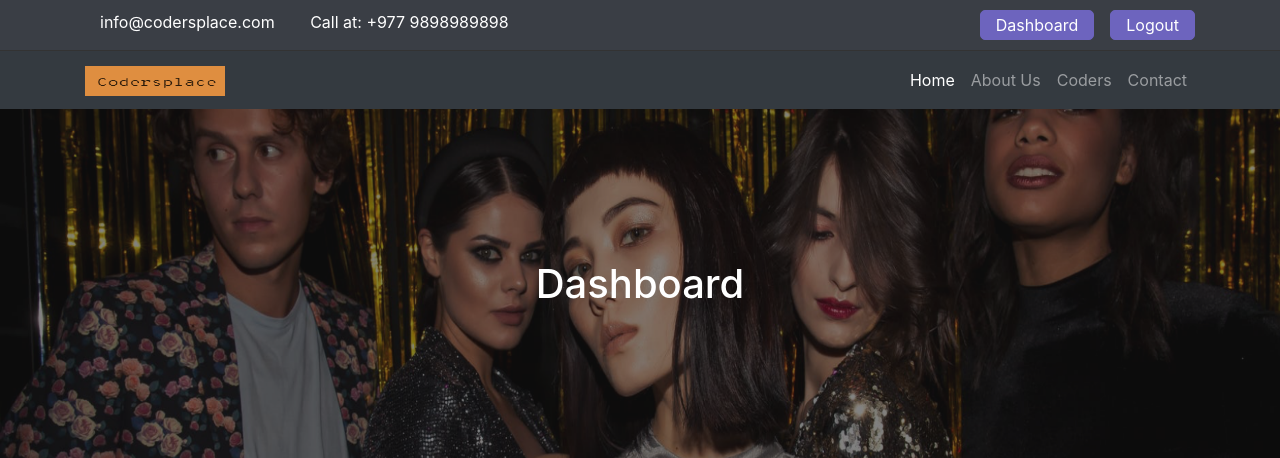
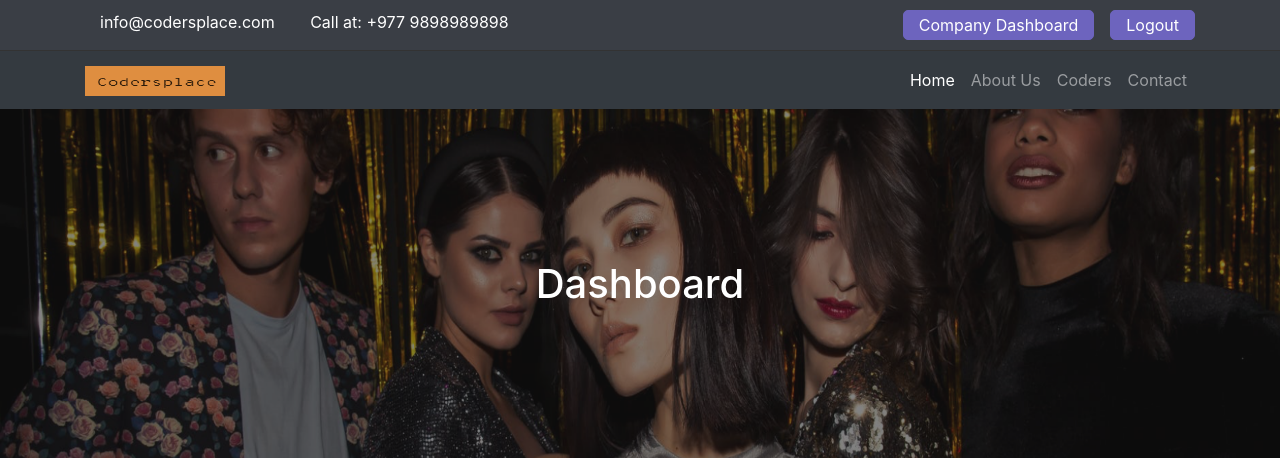
Before and after one commit to samratiam/Codersplace, a Django app: page /accounts/dashboard/ in a window 1280 px wide. Shown: the top 458 px of the page. Run offline with Django 4.2, Linux system fonts and the light colour scheme; a user stored in the database is signed in; data comes from the database, SQL or seed files in the repository; tables that the repository leaves empty hold one stand-in row (values such as "Sample post"); some libraries are stand-ins or nearby versions.

Commit message:
Display different dashboard name based on account type

```diff
--- a/templates/includes/header.html
+++ b/templates/includes/header.html
@@ -1,19 +1,33 @@
 {% load static %}
 
-<header class="header ">
+<header class="header">
 	<div class="container">
-      <div class="row ">
+		<div class="row">
 			<div class="col-md-6 header-info">
-          <a href="mailto:info@codersplace.com" class="mr-3">info@codersplace.com</a>
+				<a href="mailto:info@codersplace.com" class="mr-3"
+					>info@codersplace.com</a
+				>
 				<span>Call at: +977 9898989898 </span>
 			</div>
 			<div class="header-buttons col-md-6 d-flex justify-content-end">
-          {% if user.is_authenticated %}
-            <a class="btn btn-accent mr-3" href="{% url 'dashboard' %}">Dashboard</a>
-            <a class="btn btn-accent " href="{% url 'logout' %}">Logout</a>
+				{% if user.is_authenticated %} {%if user.account_type == "Company"%}
+				<a class="btn btn-accent mr-3" href="{% url 'dashboard' %}"
+					>{{user.account_type}} Dashboard
+				</a>
+				{%elif user.account_type == "Coder"%}
+				<a class="btn btn-accent mr-3" href="{% url 'dashboard' %}"
+					>{{user.account_type}} Dashboard
+				</a>
+				{%else%}
+				<a class="btn btn-accent mr-3" href="{% url 'dashboard' %}"
+					>Dashboard</a
+				>
+				{%endif%}
+
+				<a class="btn btn-accent" href="{% url 'logout' %}">Logout</a>
 				{% else %}
 				<a class="btn btn-accent mr-3" href="{% url 'login' %}">Signin</a>
-            <a class="btn btn-accent " href="{% url 'register' %}">SignUp</a>
+				<a class="btn btn-accent" href="{% url 'register' %}">SignUp</a>
 				{% endif %}
 			</div>
 		</div>
```
Lines whose indentation alone changed are shown as unchanged.
